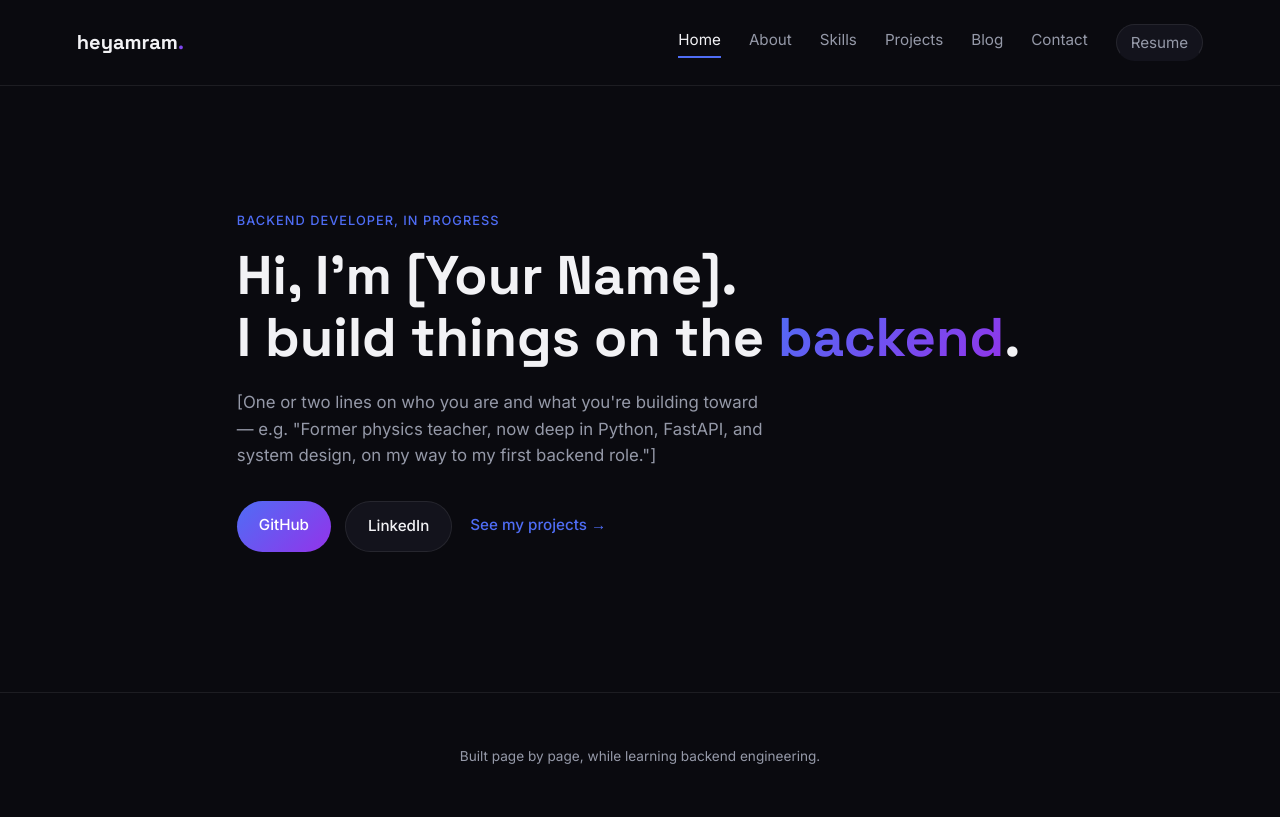
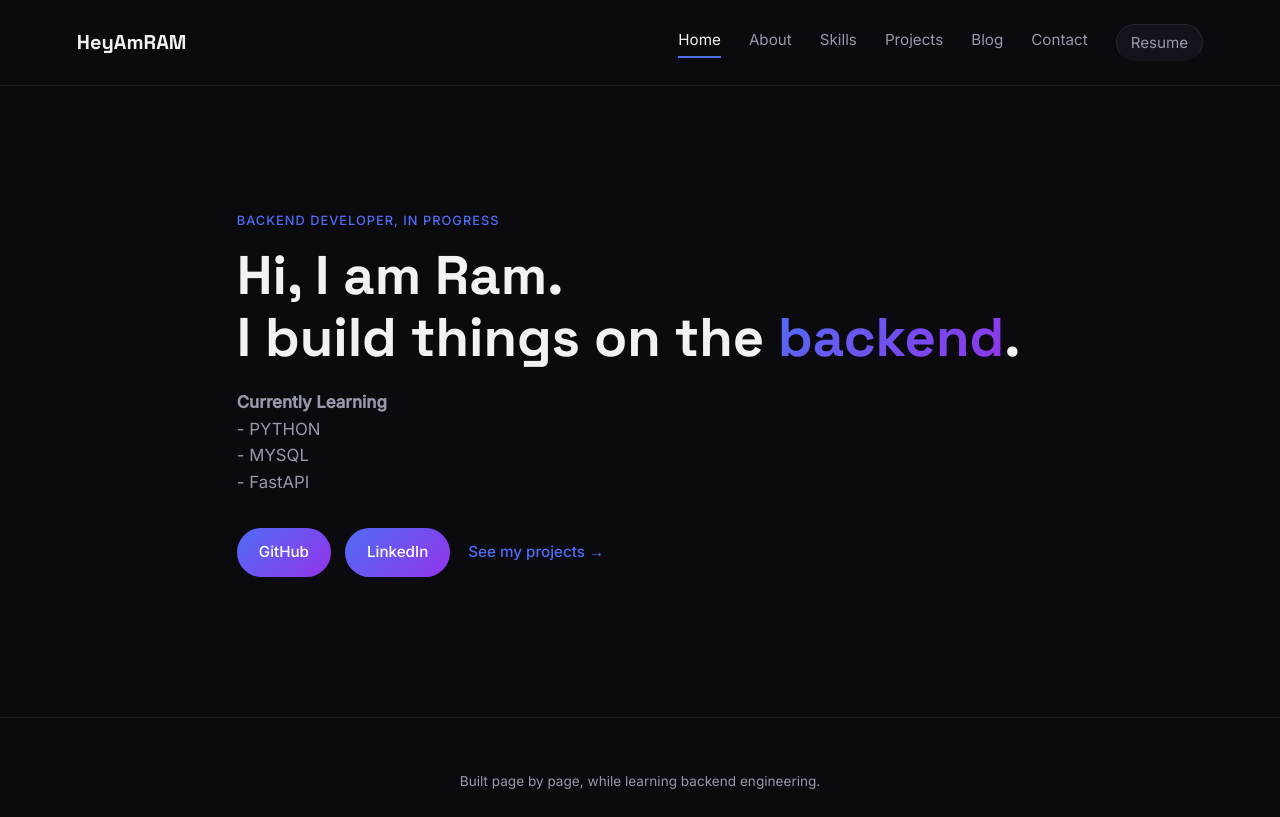
Before and after one commit to heyamram/portfolio, a FastAPI app: page / in a window 1280 px wide. Shown: the top 817 px of the page. Before the commit the page ends 764 px from the top, so only its background shows below. Run offline with FastAPI, Linux system fonts and the light colour scheme.

Commit message:
some changes in name

```diff
--- a/templates/base.html
+++ b/templates/base.html
@@ -11,7 +11,7 @@
 <body>
 
   <header class="nav">
-    <a href="/" class="nav-logo">heyamram<span class="dot">.</span></a>
+    <a href="/" class="nav-logo">HeyAmRAM<span class="dot"></span></a>
     <nav class="nav-links">
       <a href="/" class="{{ 'active' if active == 'home' else '' }}">Home</a>
       <a href="/about" class="{{ 'active' if active == 'about' else '' }}">About</a>
--- a/templates/index.html
+++ b/templates/index.html
@@ -4,15 +4,14 @@
 {% block content %}
 <section class="hero">
   <p class="eyebrow">Backend developer, in progress</p>
-  <h1>Hi, I'm [Your Name].<br>I build things on the <span class="gradient-text">backend</span>.</h1>
+  <h1>Hi, I am Ram.<br>I build things on the <span class="gradient-text">backend</span>.</h1>
   <p class="hero-sub">
-    [One or two lines on who you are and what you're building toward —
-    e.g. "Former physics teacher, now deep in Python, FastAPI, and system
-    design, on my way to my first backend role."]
+     <b>Currently Learning</b>
+     <br>- PYTHON<br>- MYSQL<br>- FastAPI
   </p>
   <div class="hero-actions">
-    <a href="https://github.com/yourusername" class="btn btn-primary" target="_blank">GitHub</a>
-    <a href="https://linkedin.com/in/yourusername" class="btn btn-secondary" target="_blank">LinkedIn</a>
+    <a href="https://github.com/heyamram" class="btn btn-primary" target="_blank">GitHub</a>
+    <a href="https://linkedin.com/in/heyamram" class="btn btn-primary" target="_blank">LinkedIn</a>
     <a href="/projects" class="btn btn-ghost">See my projects →</a>
   </div>
 </section>
```
Also changed, not shown: templates/about.html (+5 -7 lines).
